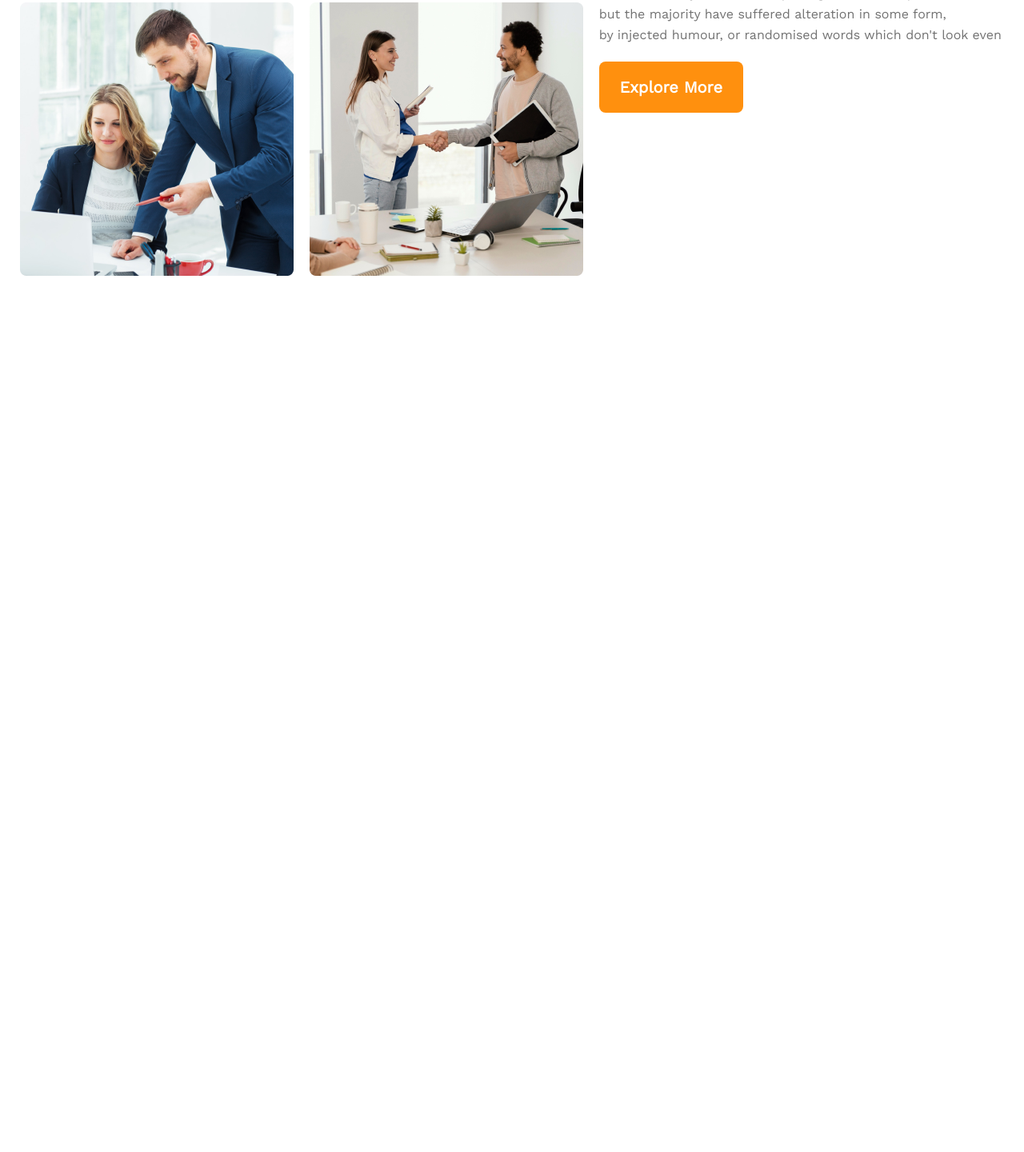
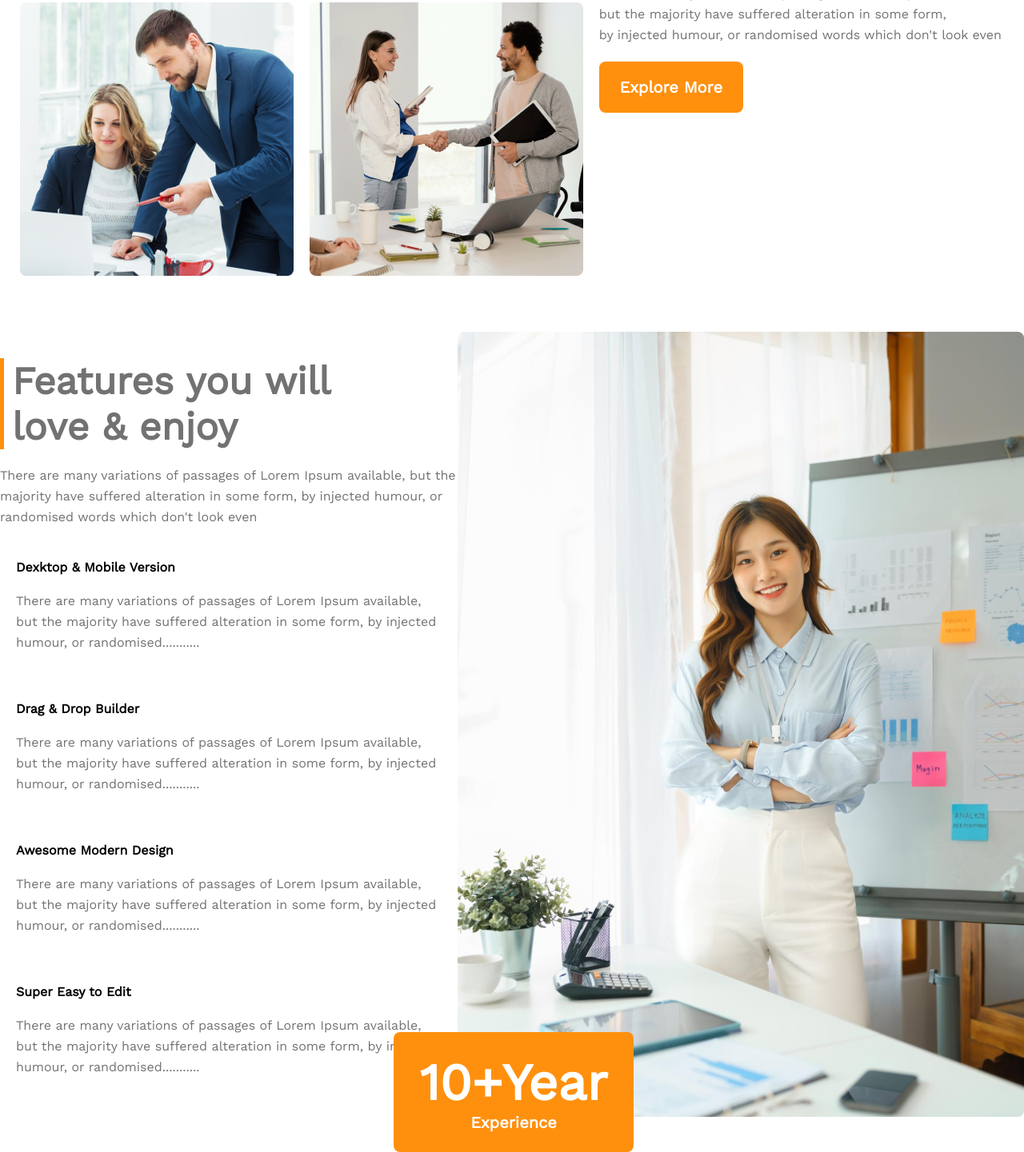
Before and after one commit to MD-Rakibul-Hassan/G3-Architects, a plain HTML site: page index.html in a window 1280 px wide. Shown: the part 1751-3192 px from the top of the page at 80% size. Before the commit the page ends 2096 px from the top, so only its background shows below. Drawn offline with nearby package versions, Linux system fonts and the light colour scheme.

Commit message:
Feature section done

```diff
--- a/index.html
+++ b/index.html
@@ -34,6 +34,7 @@
     </header>
     <!-- This is the main section  -->
     <main class="main">
+        <!-- Team section  -->
         <section class="teams-section container">
             <div class="teams-img">
                 <img src="./images/team1.png" alt="">
@@ -47,6 +48,35 @@
                 <button class="btn">Explore More</button>
             </div>
         </section>
+        <!-- Features Seciton  -->
+        <section class="Features container">
+            <div class="feature-left">
+                <h1>Features you will <br> love & enjoy</h1>
+                <p>There are many variations of passages of Lorem Ipsum available, but the <br> majority have suffered alteration in some form, by injected humour, or <br> randomised words which don't look even</p>
+                <div>
+                    <h4>Dexktop & Mobile Version</h4>
+                    <p>There are many variations of passages of Lorem Ipsum available, <br> but the majority have suffered alteration in some form, by injected humour, or randomised...........</p>
+                </div>
+                <div>
+                    <h4>Drag & Drop Builder</h4>
+                    <p>There are many variations of passages of Lorem Ipsum available, <br> but the majority have suffered alteration in some form, by injected humour, or randomised...........</p>
+                </div>
+                <div>
+                    <h4>Awesome Modern Design</h4>
+                    <p>There are many variations of passages of Lorem Ipsum available, <br> but the majority have suffered alteration in some form, by injected humour, or randomised...........</p>
+                </div>
+                <div>
+                    <h4>Super Easy to Edit</h4>
+                    <p>There are many variations of passages of Lorem Ipsum available, <br> but the majority have suffered alteration in some form, by injected humour, or randomised...........</p>
+                </div>
+            </div>
+            <div class="feature-right">
+                <img src="./images/architect.png" alt="">
+                <div class="btn">
+                    <h1>10+Year</h1> <span>Experience</span>
+                </div>
+            </div>
+        </section>
     </main>
     <!-- This is the footer section  -->
     <footer></footer>
--- a/styles/style.css
+++ b/styles/style.css
@@ -129,7 +129,6 @@
 .main .teams-img img {
     width: 100%;
 }
-
 .main .teams-text h1 {
     font-size: 3rem;
     font-style: normal;
@@ -137,15 +136,12 @@
     line-height: normal;
     margin-bottom: 20px;
 }
-
 .main .teams-text h1 .QL {
     color: var(--TC);
 }
-
 .main .teams-text h1 .FT {
     color: #FF900E;
 }
-
 .main .teams-text p {
     color:var(--TC);
     font-size: 1rem;
@@ -153,10 +149,56 @@
     font-weight: 400;
     line-height: 26px;
     margin-bottom: 20px;
+}
+/* Styles for features section  */
+.Features {
+    margin-top: var(--MT);
+    display: flex;
+    align-items: center;
+    justify-content: space-between;
+}
+.Features .feature-left h1 {
+    color: var(--TC);
+    font-size: 3rem;
+    font-style: normal;
+    font-weight: 700;
+    line-height: normal;
+    margin: 20px 0;
+    border-left: 5px solid #FF900E;
+    padding-left: 10px;
+}
+.Features .feature-left p {
+    color: var(--TC);
+    font-size: 1rem;
+    font-style: normal;
+    font-weight: 400;
+    line-height: 26px;
+    margin: 20px 0;
+}
+.Features .feature-left div {
+    padding: 20px;
+}
+.Features .feature-right {
+    position: relative;
+}
+.Features .feature-right > div {
+    display: flex;
+    align-items: center;
+    justify-content: center;
+    flex-direction: column;
+    height: 150px;
+    width: 300px;
+    text-align: center;
+    position: absolute;
+    bottom: -40px;
+    left: -80px;
+}
+.Features .feature-right > div h1 {
+    font-size: 4rem;
+}
+/* .Features .feature-left h1 {
 
-}
-
-
+} */
 
 
 
@@ -193,6 +235,19 @@
         row-gap: 20px;
 
     }
+    /* Features Section  */
+    .Features {
+        flex-direction: column;
+    }
+    .Features .feature-left div {
+        padding: 10px;
+    }
+    .feature-right img {
+        width: 100%;
+    }
+    .Features .feature-right > div {
+        display: none;
+    }
 }
 
 /* Responsive For Tablate Of Small Devices  */
@@ -216,4 +271,11 @@
         grid-template-columns: repeat(2,1fr);
         gap: 10px;
     }
+    /* Features section  */
+    .Features {
+        flex-direction: column;
+    }
+    .Features .feature-right > div {
+        display: none;
+    }
 }
```
